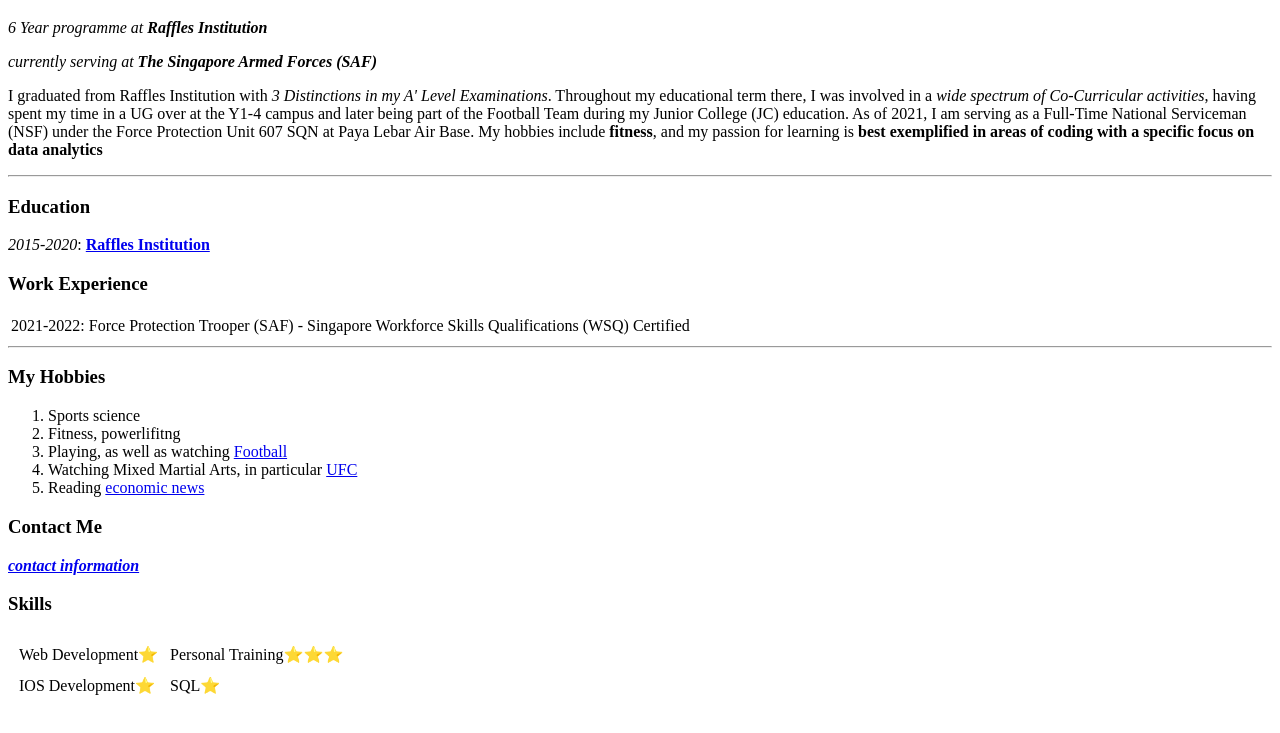
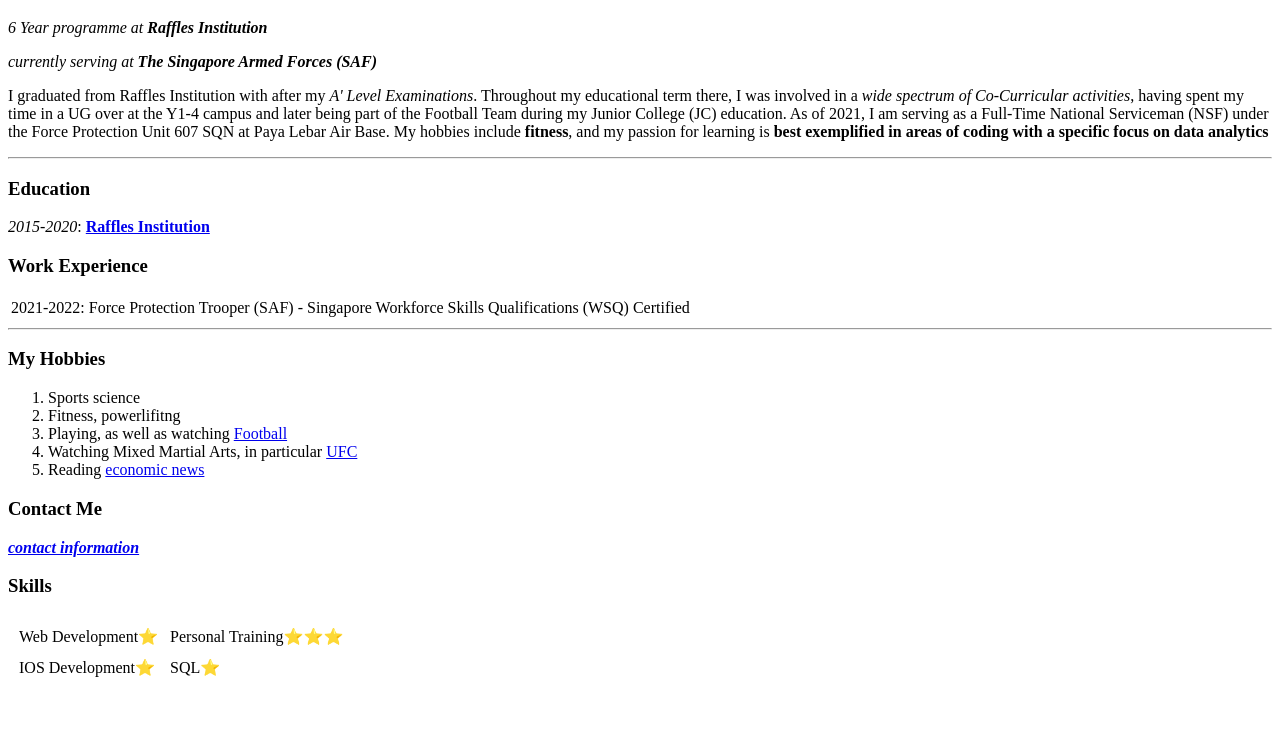
Before and after one commit to wj200/cv, a plain HTML site: page HTML - Personal site/index.html in a window 1280 px wide. Shown: the part 61-794 px from the top of the page. Drawn offline with Linux system fonts and the light colour scheme.

Commit message:
Update index.html

```diff
--- a/HTML - Personal site/index.html
+++ b/HTML - Personal site/index.html
@@ -11,7 +11,7 @@
     <p><em>currently serving at <strong>The Singapore Armed Forces (SAF)</strong></em></p>
 
     <p>
-      I graduated from Raffles Institution with <em>3 Distinctions in my A' Level Examinations</em>.
+      I graduated from Raffles Institution with after my <em> A' Level Examinations</em>.
       Throughout my educational term there, I was involved in a <em>wide spectrum of Co-Curricular
       activities</em>, having spent my time in a UG over at the Y1-4 campus and later being part of
       the Football Team during my Junior College (JC) education.
```
